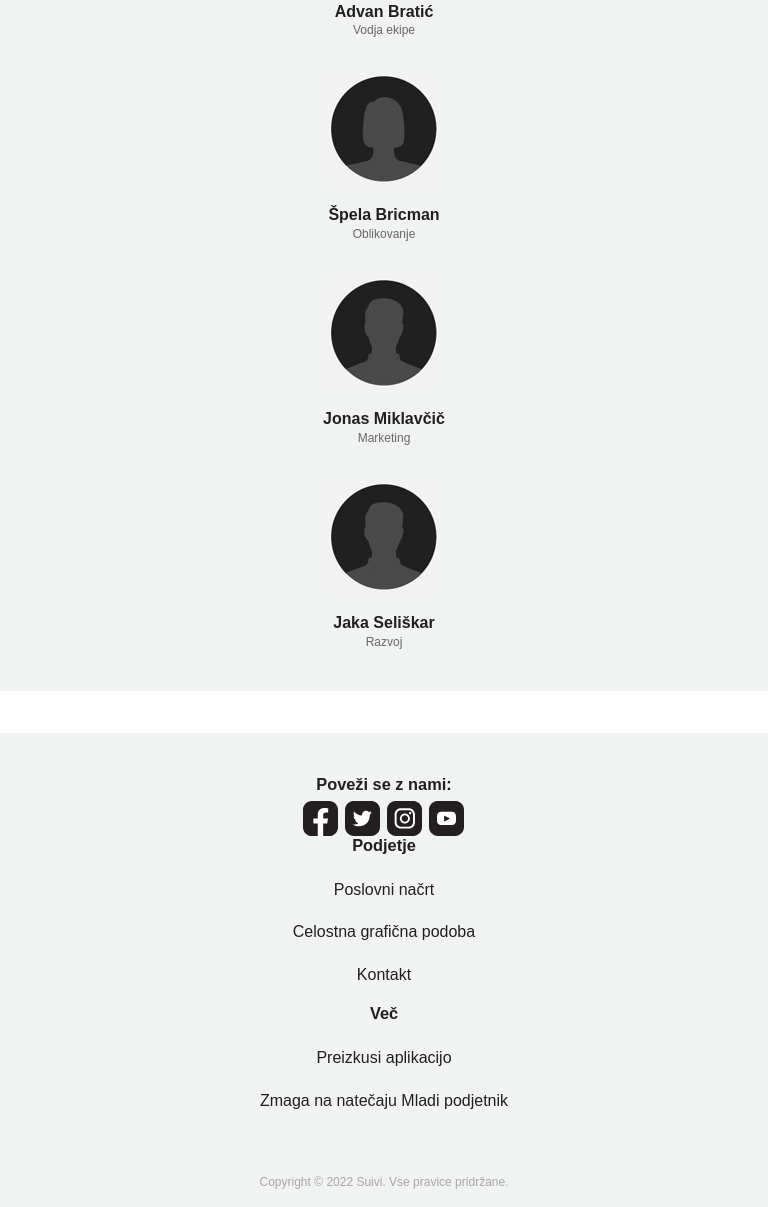
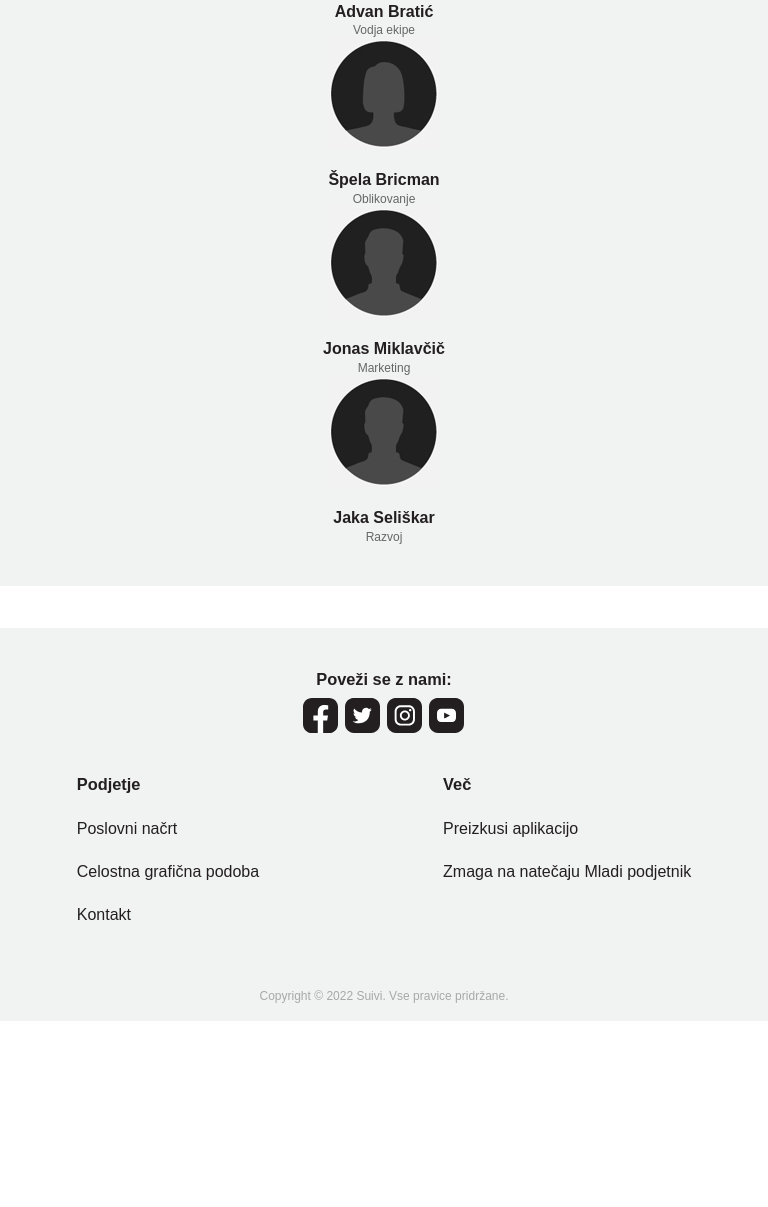
Before and after one commit to Piksie/Suivi, a plain HTML site: page index.html in a window 768 px wide. Shown: the part 3963-5170 px from the top of the page. After the commit the page ends 4984 px from the top, so only its background shows below. Drawn offline with Linux system fonts and the light colour scheme.

Commit message:
Media queries for footer section

```diff
--- a/style.css
+++ b/style.css
@@ -279,7 +279,7 @@ figure {
     }
 
     .article-ekipa-profile {
-        margin-bottom: 2.5rem;
+        margin-bottom: 2.5  rem;
     }
 
     .article-ekipa-profile:last-child {
@@ -390,7 +390,46 @@ a.footer-link:hover {
     margin-bottom: 1rem;
 }
 
-@media only screen and (min-width: 200px) and (max-width: 830px) {
+@media only screen and (min-width: 650px) and (max-width: 830px) {
+    h3 {
+        padding-bottom: 0;
+        text-align: left;
+    }
+
+    .footer-link > p {
+        text-align: left;
+    }
+
+    .footer-container {
+        flex-direction: column;
+    }
+
+    .footer-links-container {
+        order: 2;
+        justify-content: space-between;
+        align-items: flex-start;
+    }
+
+    .footer-links-column {
+        margin-right: 0;
+    }
+
+    .footer-social-container {
+        order: 1;
+        margin-bottom: 3rem;
+    }
+
+    .footer-social-container > h3 {
+        text-align: center;
+    }
+
+    .social-icons {
+        justify-content: center;
+        margin-top: 0.2rem;
+    }
+}
+
+@media only screen and (min-width: 200px) and (max-width: 650px) {
     h3 {
         padding-bottom: 0;
         text-align: center;
@@ -402,20 +441,28 @@ a.footer-link:hover {
 
     .footer-container {
         flex-direction: column;
+        align-items: center;
     }
 
     .footer-links-container {
+        flex: 1;
+        order: 2;
         flex-direction: column;
-        order: 2;
         align-items: center;
     }
 
     .footer-links-column {
         margin-right: 0;
+        margin-bottom: 3rem;
+    }
+
+    .footer-links-column:last-child {
+        margin-bottom: 0;
     }
 
     .footer-social-container {
         order: 1;
+        margin-bottom: 3rem;
     }
 
     .footer-social-container > h3 {
@@ -424,5 +471,6 @@ a.footer-link:hover {
 
     .social-icons {
         justify-content: center;
+        margin-top: 0.2rem;
     }
 }
```
